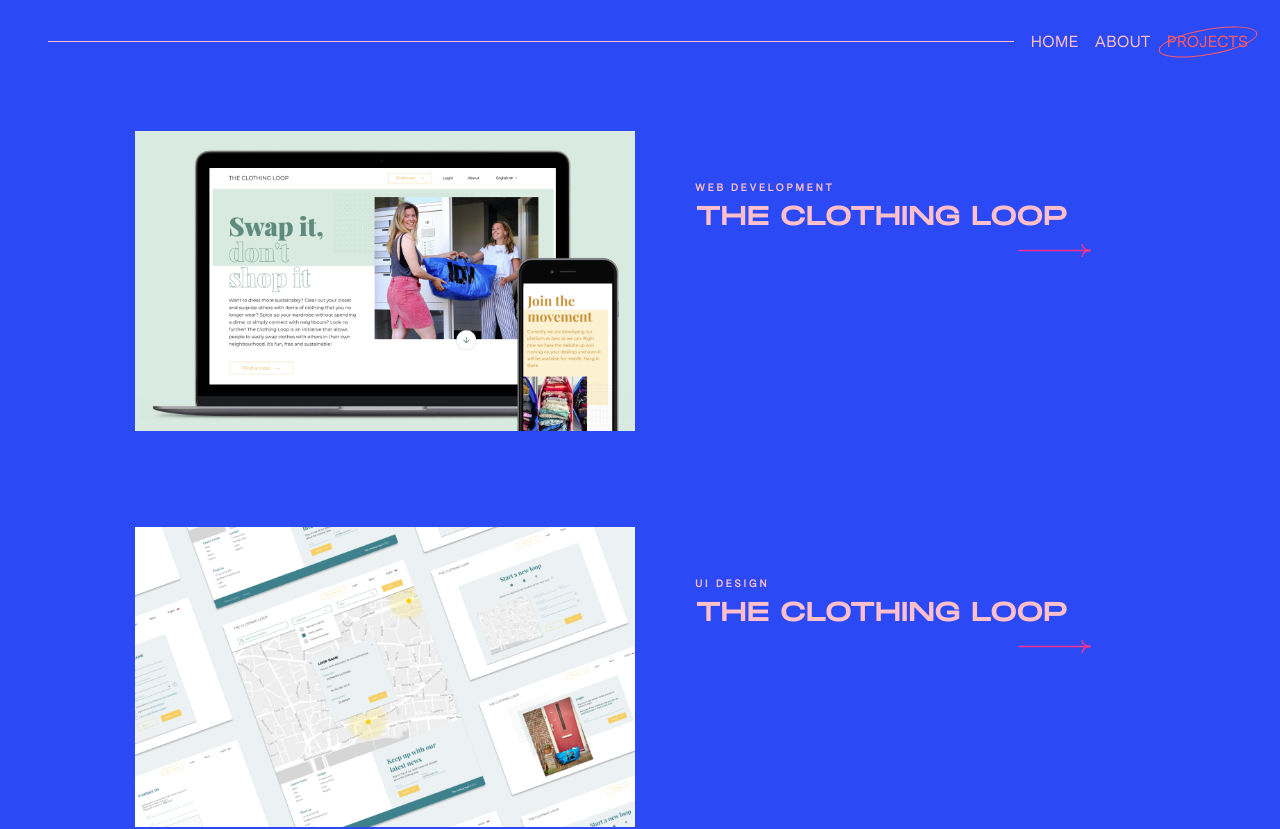
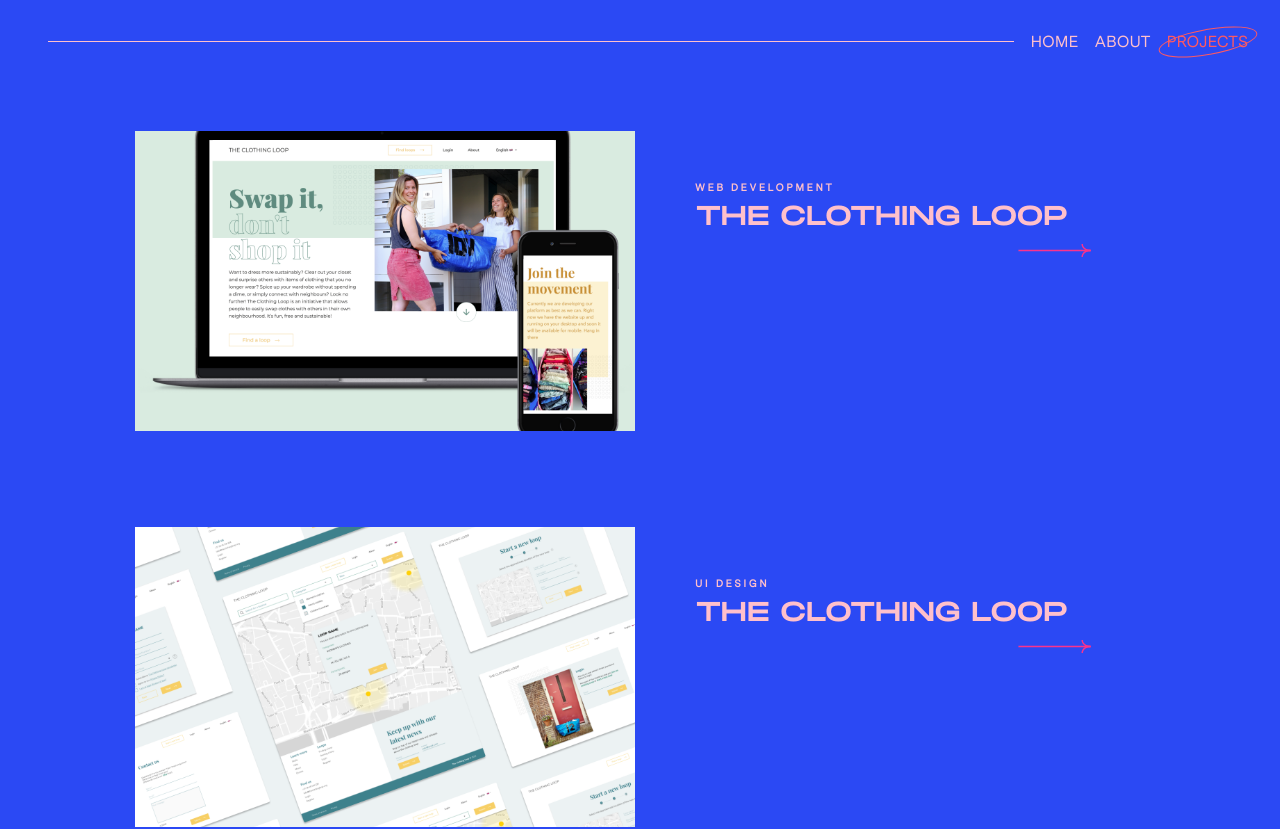
Before and after one commit to giuliamml/giuliamml.github.io, a Next.js app: page /projects in a window 1280 px wide. Shown: the top 829 px of the page. Built offline with nearby package versions, Linux system fonts and the light colour scheme.

Commit message:
improve styles

```diff
--- a/app/components/header/Header.styles.ts
+++ b/app/components/header/Header.styles.ts
@@ -22,6 +22,7 @@
   top: 0;
   align-items: center;
   z-index: 1;
+  background-color: ${theme.colors.backgroundColor};
 
   hr {
     margin-inline: 1rem;
--- a/app/components/listPagesGrid/ListPagesGrid.styles.tsx
+++ b/app/components/listPagesGrid/ListPagesGrid.styles.tsx
@@ -23,13 +23,13 @@
 `;
 
 export const ImageWrapper = styled.div`
-  max-width: 500px;
+  width: 500px;
   height: 300px;
   overflow: hidden;
+  position: relative;
 
   img {
-    width: 100%;
-    height: auto;
+    object-fit: cover;
   }
 `;
 
--- a/app/components/listPagesGrid/ListPagesGrid.tsx
+++ b/app/components/listPagesGrid/ListPagesGrid.tsx
@@ -1,5 +1,6 @@
 "use client";
 import React from "react";
+import Image from "next/image";
 import {
   ContentWrapper,
   ImageWrapper,
@@ -15,21 +16,21 @@
 
   return (
     <Wrapper>
-      {projects.map((project, i) => {
+      {projects.map(({ image, category, name, slug }, i) => {
         return (
           <ProjectWrapper key={i}>
             <Link
               id="clickable"
-              href={`https://projects.giuliamummolo.com/${project.slug}`}
+              href={`https://projects.giuliamummolo.com/${slug}`}
             >
               <ContentWrapper>
                 <ImageWrapper>
-                  <img src={project.image.src} alt={project.image.alt} />
+                  <Image src={image.src} alt={image.alt} fill />
                 </ImageWrapper>
 
                 <TextWrapper>
-                  <h3>{project.category}</h3>
-                  <h1>{project.name}</h1>
+                  <h3>{category}</h3>
+                  <h1>{name}</h1>
 
                   <ArrowSVG />
                 </TextWrapper>
```
